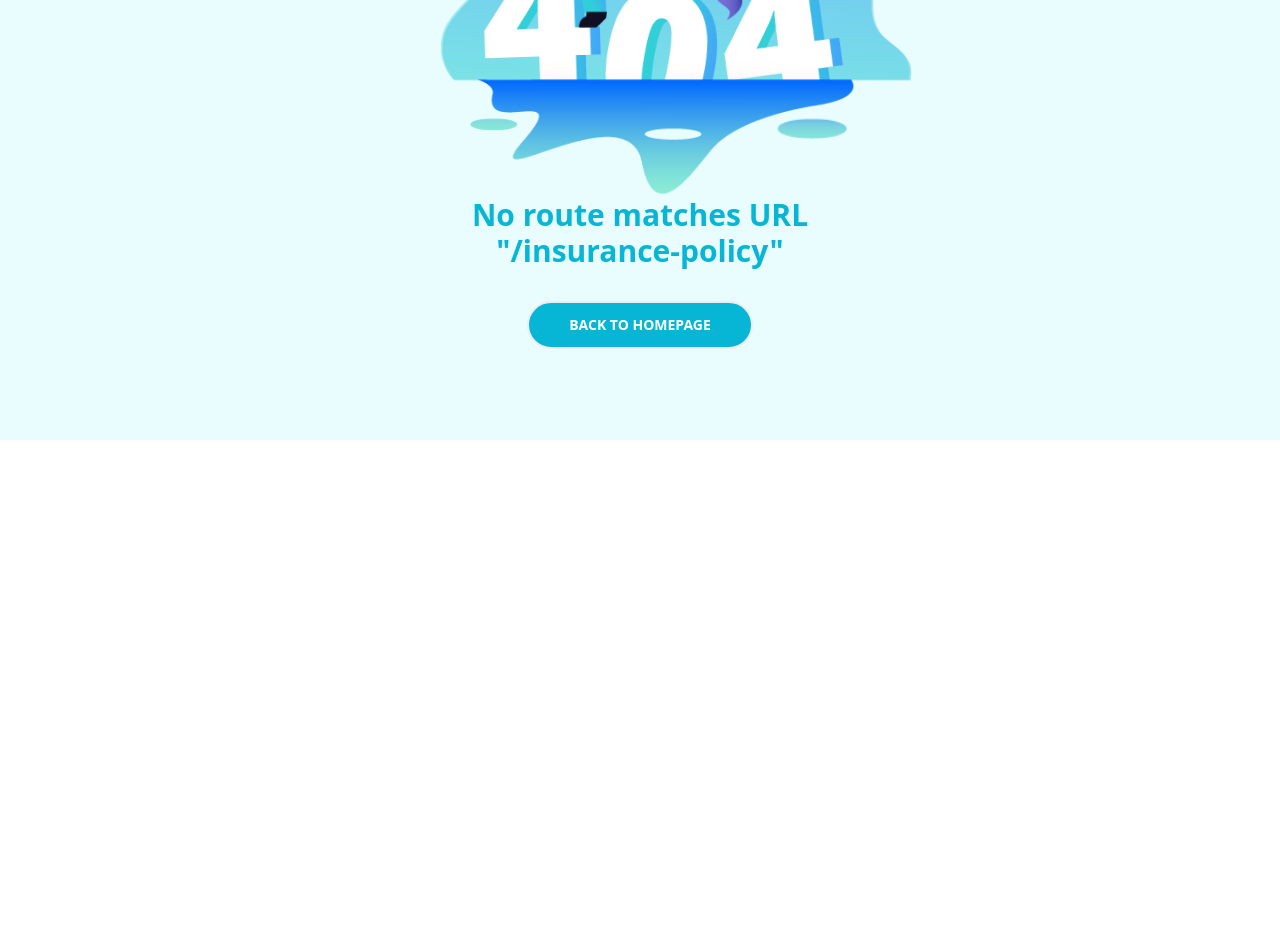
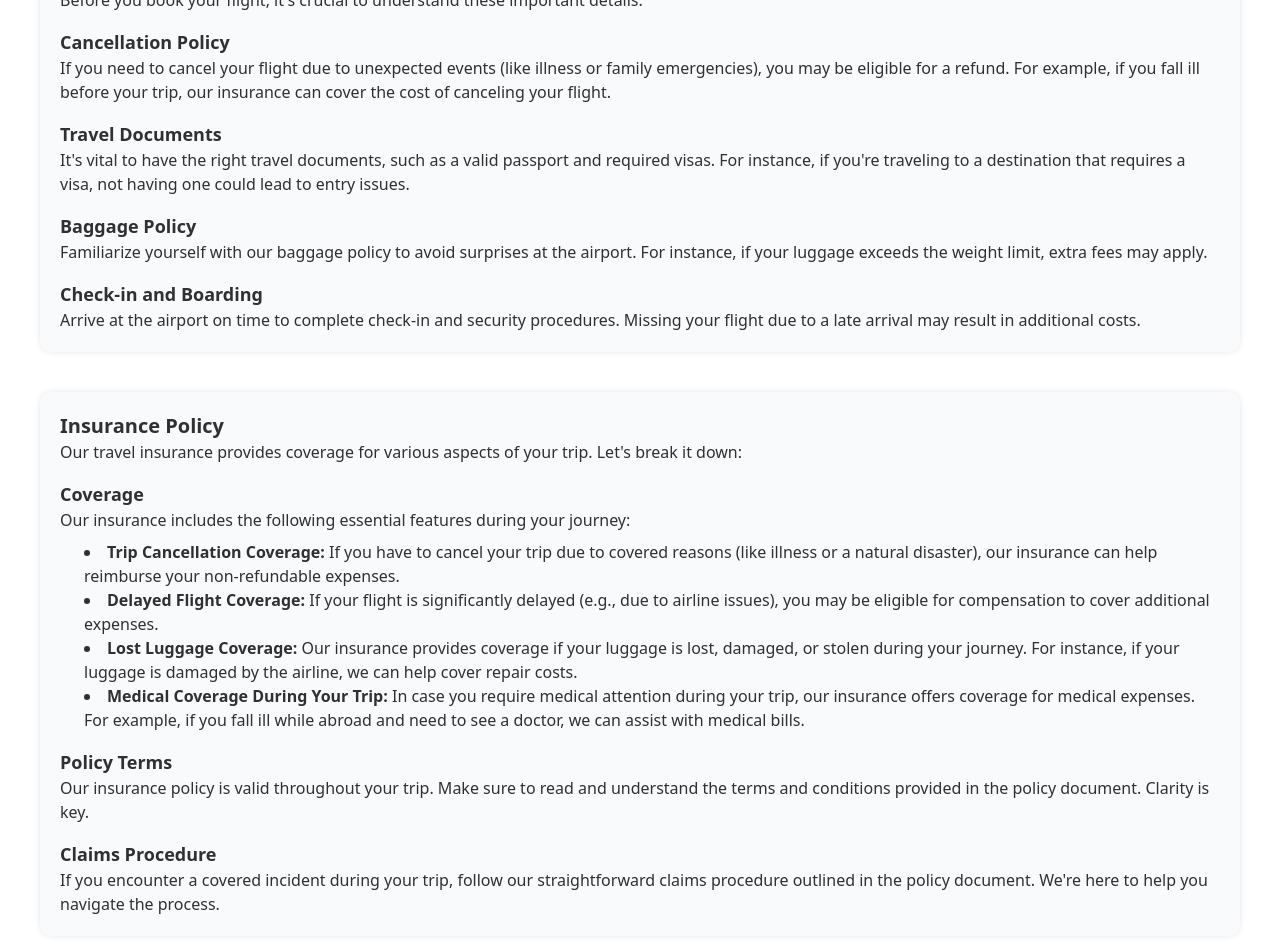
Before and after one commit to druvodev/airbliss, a React (Vite) app in the folder client-side/: page /insurance-policy in a window 1280 px wide. Shown: the part 360-1312 px from the top of the page. Before the commit the page ends 800 px from the top, so only its background shows below. Built offline with nearby package versions, Linux system fonts and the light colour scheme; no server answers.

Commit message:
Added Insurance Page

```diff
--- /dev/null
+++ b/client-side/src/pages/InsurancePolicy/InsurancePolicy.jsx
@@ -0,0 +1,122 @@
+import banner from "../../assets/banner/insuranceBanner.webp";
+
+const InsurancePolicy = () => {
+  return (
+    <>
+      <img src={banner} className="w-full h-44 object-cover" alt="" />
+      <div className="max-w-7xl mx-auto px-5 sm:px-10 relative pb-20">
+        <h1 className="text-2xl font-bold bg-white px-10 py-4 rounded-xl -mt-5 shadow-md w-fit mx-auto">
+          Important Disclosures and Insurance Policy
+        </h1>
+
+        <section className="mb-8 p-5 rounded-xl shadow-[rgba(17,_17,_26,_0.1)_0px_0px_6px] bg-gray-50 mt-20">
+          <h2 className="text-xl font-semibold">Important Disclosures</h2>
+          <p>
+            Before you book your flight, it's crucial to understand these
+            important details:
+          </p>
+
+          <div className="mt-4">
+            <h3 className="text-lg font-semibold">Cancellation Policy</h3>
+            <p>
+              If you need to cancel your flight due to unexpected events (like
+              illness or family emergencies), you may be eligible for a refund.
+              For example, if you fall ill before your trip, our insurance can
+              cover the cost of canceling your flight.
+            </p>
+          </div>
+
+          <div className="mt-4">
+            <h3 className="text-lg font-semibold">Travel Documents</h3>
+            <p>
+              It's vital to have the right travel documents, such as a valid
+              passport and required visas. For instance, if you're traveling to
+              a destination that requires a visa, not having one could lead to
+              entry issues.
+            </p>
+          </div>
+
+          <div className="mt-4">
+            <h3 className="text-lg font-semibold">Baggage Policy</h3>
+            <p>
+              Familiarize yourself with our baggage policy to avoid surprises at
+              the airport. For instance, if your luggage exceeds the weight
+              limit, extra fees may apply.
+            </p>
+          </div>
+
+          <div className="mt-4">
+            <h3 className="text-lg font-semibold">Check-in and Boarding</h3>
+            <p>
+              Arrive at the airport on time to complete check-in and security
+              procedures. Missing your flight due to a late arrival may result
+              in additional costs.
+            </p>
+          </div>
+        </section>
+
+        <section className="p-5 rounded-xl shadow-[rgba(17,_17,_26,_0.1)_0px_0px_6px] bg-gray-50 mt-10">
+          <h2 className="text-xl font-semibold">Insurance Policy</h2>
+          <p>
+            Our travel insurance provides coverage for various aspects of your
+            trip. Let's break it down:
+          </p>
+
+          <div className="mt-4">
+            <h3 className="text-lg font-semibold">Coverage</h3>
+            <p>
+              Our insurance includes the following essential features during
+              your journey:
+            </p>
+            <ul className="list-disc list-inside ml-6 mt-2">
+              <li>
+                <strong>Trip Cancellation Coverage:</strong> If you have to
+                cancel your trip due to covered reasons (like illness or a
+                natural disaster), our insurance can help reimburse your
+                non-refundable expenses.
+              </li>
+              <li>
+                <strong>Delayed Flight Coverage:</strong> If your flight is
+                significantly delayed (e.g., due to airline issues), you may be
+                eligible for compensation to cover additional expenses.
+              </li>
+              <li>
+                <strong>Lost Luggage Coverage:</strong> Our insurance provides
+                coverage if your luggage is lost, damaged, or stolen during your
+                journey. For instance, if your luggage is damaged by the
+                airline, we can help cover repair costs.
+              </li>
+              <li>
+                <strong>Medical Coverage During Your Trip:</strong> In case you
+                require medical attention during your trip, our insurance offers
+                coverage for medical expenses. For example, if you fall ill
+                while abroad and need to see a doctor, we can assist with
+                medical bills.
+              </li>
+            </ul>
+          </div>
+
+          <div className="mt-4">
+            <h3 className="text-lg font-semibold">Policy Terms</h3>
+            <p>
+              Our insurance policy is valid throughout your trip. Make sure to
+              read and understand the terms and conditions provided in the
+              policy document. Clarity is key.
+            </p>
+          </div>
+
+          <div className="mt-4">
+            <h3 className="text-lg font-semibold">Claims Procedure</h3>
+            <p>
+              If you encounter a covered incident during your trip, follow our
+              straightforward claims procedure outlined in the policy document.
+              We're here to help you navigate the process.
+            </p>
+          </div>
+        </section>
+      </div>
+    </>
+  );
+};
+
+export default InsurancePolicy;
--- a/client-side/src/pages/Review/TravelerDetailsForm/TravelerDetailsForm.jsx
+++ b/client-side/src/pages/Review/TravelerDetailsForm/TravelerDetailsForm.jsx
@@ -176,13 +176,19 @@ const TravelerDetailsForm = () => {
                       <small className="flex gap-1">
                         I have read, understand and agree to the terms and
                         conditions of the
-                        <span className="text-accent font-semibold flex items-center gap-[1px]">
+                        <Link
+                          to="/insurance-policy"
+                          className="text-accent font-semibold flex items-center gap-[1px]"
+                        >
                           Policy of Insurance <HiOutlineExternalLink />
-                        </span>
+                        </Link>
                         and
-                        <span className="text-accent font-semibold flex items-center gap-[1px]">
+                        <Link
+                          to="/insurance-policy"
+                          className="text-accent font-semibold flex items-center gap-[1px]"
+                        >
                           Important Disclosures <HiOutlineExternalLink />
-                        </span>
+                        </Link>
                       </small>
                     </div>
                   </label>
@@ -221,7 +227,7 @@ const TravelerDetailsForm = () => {
                     Privacy Policy
                   </Link>{" "}
                   and{" "}
-                  <Link to="/terms" className="text-cyan-800 font-semibold">
+                  <Link to="" className="text-cyan-800 font-semibold">
                     Terms & Conditions
                   </Link>
                 </span>
@@ -554,20 +560,20 @@ const TravelerDetailsForm = () => {
               <p className="mt-4">
                 By accepting the insurance, you agree to the terms and
                 conditions of the{" "}
-                <a
-                  href="#"
+                <Link
+                  to="/insurance-policy"
                   className="text-accent font-semibold hover:underline"
                 >
                   Policy of Insurance
-                </a>{" "}
+                </Link>{" "}
                 and
-                <a
-                  href="#"
+                <Link
+                  to="/insurance-policy"
                   className="text-accent font-semibold hover:underline"
                 >
                   {" "}
                   Important Disclosures
-                </a>
+                </Link>
                 .
               </p>
               <p className="mt-4">
```
Also changed, not shown: client-side/src/routes/Routes.jsx (+6 -1 lines), client-side/src/assets/banner/insuranceBanner.webp (added).
